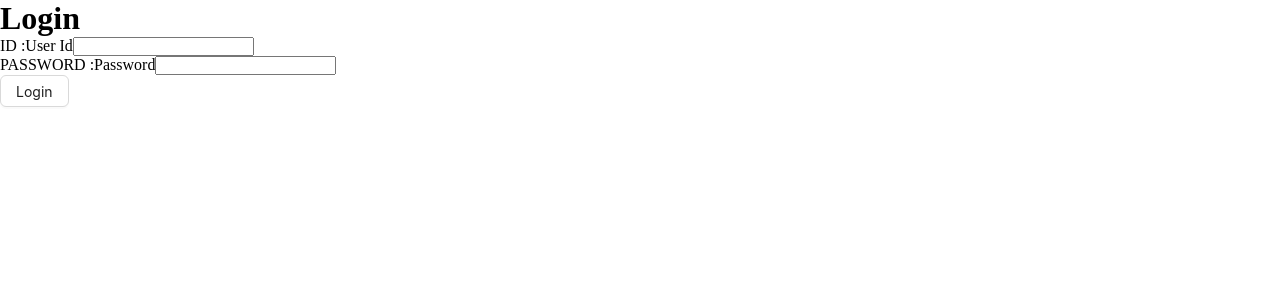
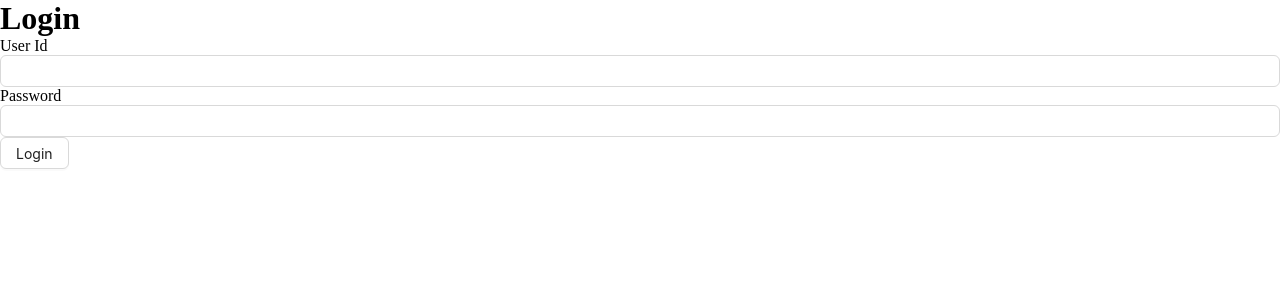
Before and after one commit to DipraDas/UM-Frontend, a React (Vite) app: page /login in a window 1280 px wide. Shown: the top 300 px of the page. Built offline with nearby package versions, Linux system fonts and the light colour scheme.

Commit message:
[29.9] -:> React Hook Form Controller For 3rd Party Input Binding

```diff
--- a/src/components/form/PhInput.tsx
+++ b/src/components/form/PhInput.tsx
@@ -1,16 +1,20 @@
+import { Input } from 'antd';
 import React from 'react';
-import { useFormContext } from 'react-hook-form';
+import { Controller, useFormContext } from 'react-hook-form';
 
 const PhInput = ({ type, name, label }) => {
-    const { register } = useFormContext();
     return (
         <>
             {label ? label : null}
-            <input
-                type={type}
-                id={name}
-                {...register(name)} />
+            <Controller name={name}
+                render={({ field }) => <Input
+                    {...field}
+                    type={type}
+                    id={name}
+                />}
+            />
         </>
+
     )
 };
 
--- a/src/pages/Login.tsx
+++ b/src/pages/Login.tsx
@@ -26,24 +26,24 @@ const Login = () => {
 
     const onSubmit = async (data: FieldValues) => {
         console.log('Data--', data);
-        // const toastId = toast.loading('Logging in');
-        // try {
-        //     const userInfo = {
-        //         id: data.userId,
-        //         password: data.password
-        //     }
-        //     const res = await login(userInfo).unwrap();
-        //     const user = verifyToken(res.data.accessToken) as TUser;
-        //     dispatch(setUser({
-        //         user: user,
-        //         token: res.data.accessToken
-        //     }))
-        //     toast.success('Logged in', { id: toastId, duration: 2000 });
-        //     navigate(`/${user.role}/dashboard`);
-        //     console.log('data---', res)
-        // } catch (err) {
-        //     toast.error('Something went wrong.', { id: toastId, duration: 2000 })
-        // }
+        const toastId = toast.loading('Logging in');
+        try {
+            const userInfo = {
+                id: data.userId,
+                password: data.password
+            }
+            const res = await login(userInfo).unwrap();
+            const user = verifyToken(res.data.accessToken) as TUser;
+            dispatch(setUser({
+                user: user,
+                token: res.data.accessToken
+            }))
+            toast.success('Logged in', { id: toastId, duration: 2000 });
+            navigate(`/${user.role}/dashboard`);
+            console.log('data---', res)
+        } catch (err) {
+            toast.error('Something went wrong.', { id: toastId, duration: 2000 })
+        }
     }
 
     return (
@@ -51,17 +51,11 @@ const Login = () => {
             <h1>Login</h1>
             <PhForm onSubmit={onSubmit}>
                 <div>
-                    <label
-                        htmlFor="id">
-                        ID :
-                    </label>
+
                     <PhInput type='text' name='userId' label='User Id' />
                 </div>
                 <div>
-                    <label
-                        htmlFor="password">
-                        PASSWORD :
-                    </label>
+
                     <PhInput type='text' name='password' label='Password' />
                 </div>
                 <Button htmlType='submit'>
```
